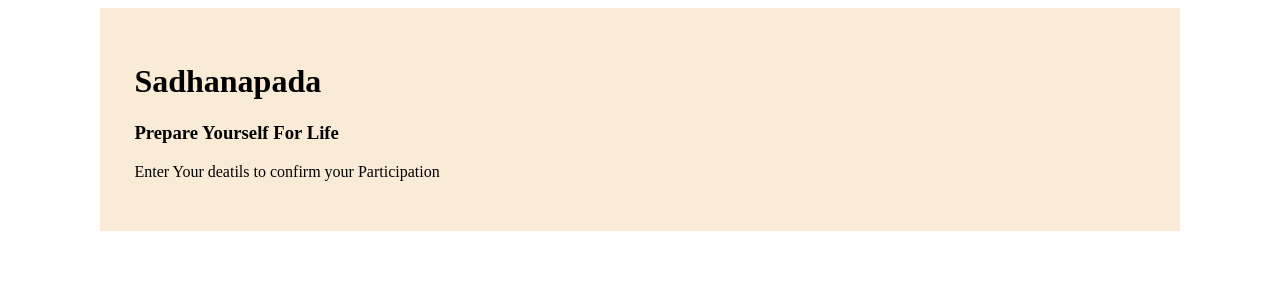
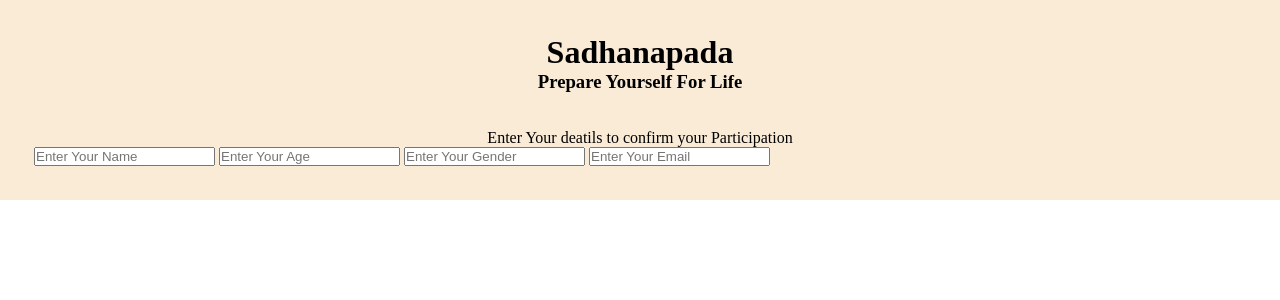
Before and after one commit to Bimlendu-Singh/PhpProjects, a PHP site: page / in a window 1280 px wide. Shown: the top 300 px of the page. Run offline with PHP 8.4, Linux system fonts and the light colour scheme.

Commit message:
updated index

```diff
--- a/index.html
+++ b/index.html
@@ -11,7 +11,31 @@
     <div class="container">
       <h1>Sadhanapada</h1>
       <h3>Prepare Yourself For Life</h3>
+      <br />
+      <br />
       <p>Enter Your deatils to confirm your Participation</p>
+
+      <form action="index.php" method="post">
+        <input
+          type="text"
+          name="name"
+          id="name"
+          placeholder="Enter Your Name"
+        />
+        <input type="text" name="age" id="age" placeholder="Enter Your Age" />
+        <input
+          type="text"
+          name="gender"
+          id="gender"
+          placeholder="Enter Your Gender"
+        />
+        <input
+          type="email"
+          name="email"
+          id="email"
+          placeholder="Enter Your Email"
+        />
+      </form>
     </div>
     <script>
       src = "index.js";
--- a/style.css
+++ b/style.css
@@ -1,6 +1,18 @@
+* {
+  margin: 0px;
+  padding: 0px;
+  box-sizing: border-box;
+}
+
 .container {
-  max-width: 80%;
+  max-width: 100%;
   background-color: antiquewhite;
   padding: 34px;
   margin: auto;
 }
+
+.container h1,
+h3,
+p {
+  text-align: center;
+}
```
